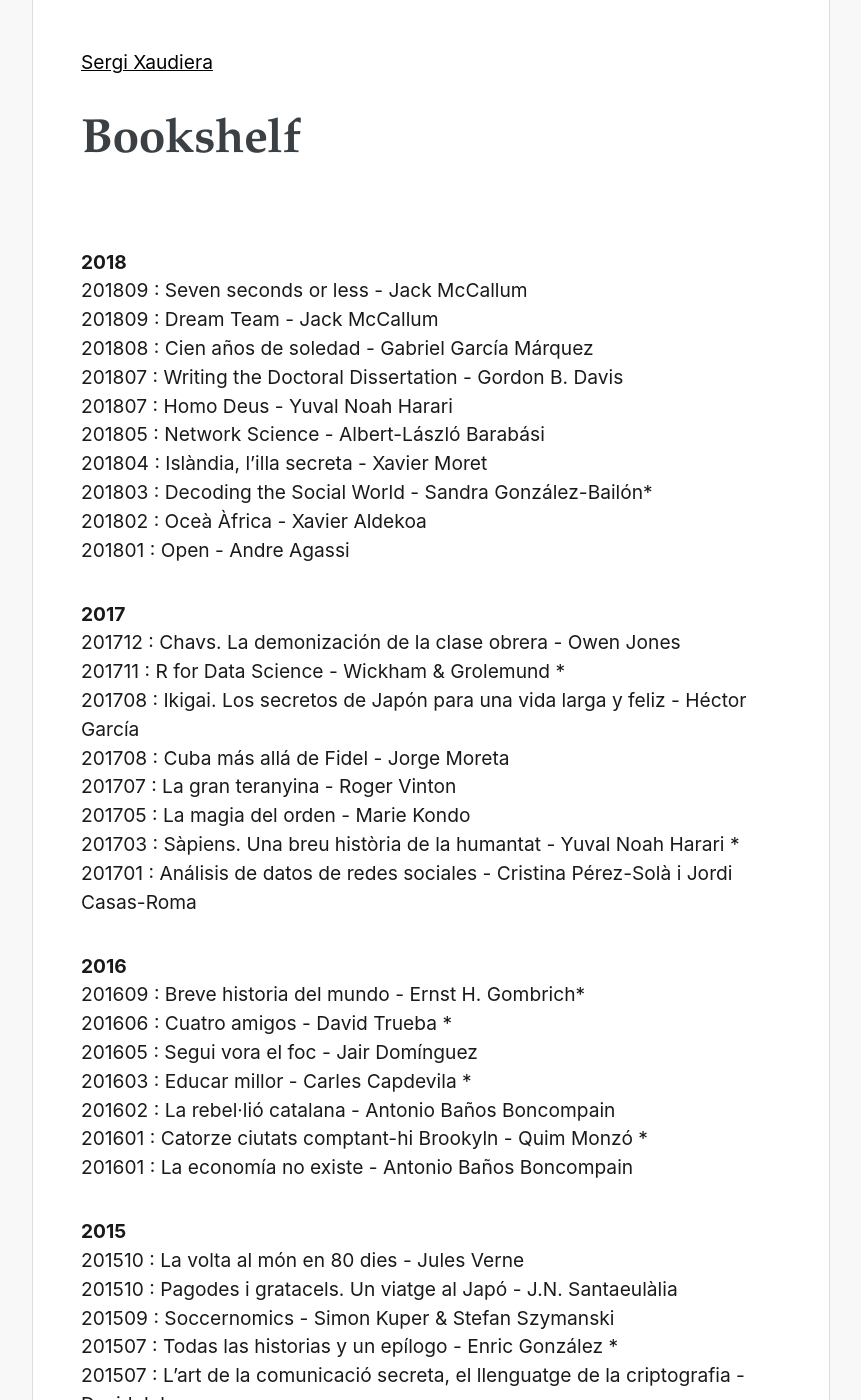
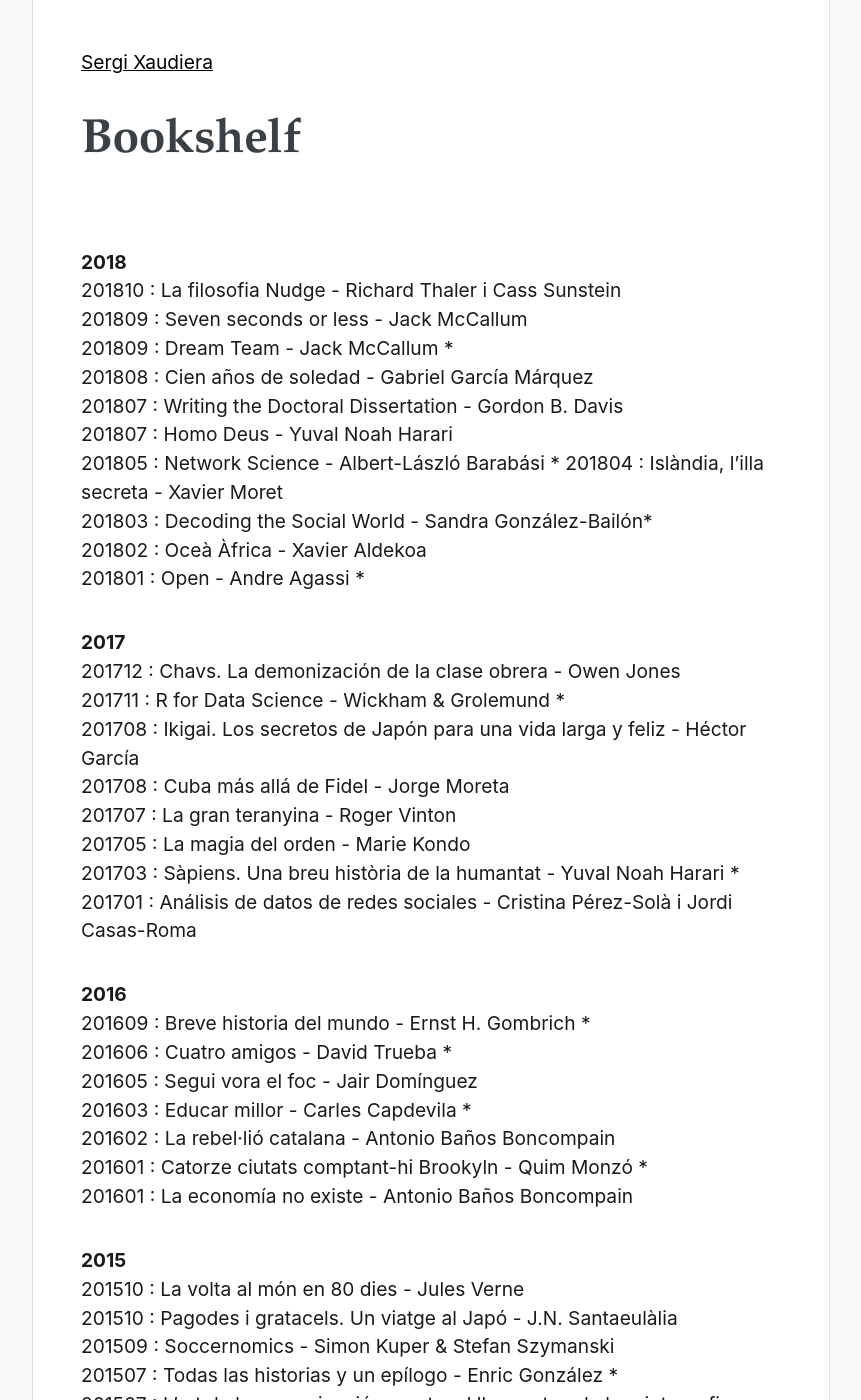
Before and after one commit to sergixaudiera/sergixaudiera.github.io, a Jekyll site: the page built from library.md, in a window 1280 px wide and 1400 px high. Shown: the whole window, without its empty margins (209-1070 px from the left). Built offline with Jekyll 4.4.1, drawn with Linux system fonts in a browser that asks for light colours; some of the changed text lies outside the part shown.

Commit message:
+ la filosofia Nudge

```diff
--- a/library.md
+++ b/library.md
@@ -5,16 +5,17 @@
 permalink: /library/
 ---
 **2018**
+201810 : La filosofia Nudge - Richard Thaler i Cass Sunstein
 201809 : Seven seconds or less - Jack McCallum
-201809 : Dream Team - Jack McCallum
+201809 : Dream Team - Jack McCallum *
 201808 : Cien años de soledad - Gabriel García Márquez
 201807 : Writing the Doctoral Dissertation - Gordon B. Davis
 201807 : Homo Deus - Yuval Noah Harari
-201805 : Network Science - Albert-László Barabási
+201805 : Network Science - Albert-László Barabási *
 201804 : Islàndia, l'illa secreta - Xavier Moret
 201803 : Decoding the Social World - Sandra González-Bailón*
 201802 : Oceà Àfrica - Xavier Aldekoa
-201801 : Open - Andre Agassi
+201801 : Open - Andre Agassi *
 
 **2017**
 201712 : Chavs. La demonización de la clase obrera - Owen Jones
@@ -27,7 +28,7 @@
 201701 : Análisis de datos de redes sociales - Cristina Pérez-Solà i Jordi Casas-Roma
 
 **2016**
-201609 : Breve historia del mundo - Ernst H. Gombrich*
+201609 : Breve historia del mundo - Ernst H. Gombrich *
 201606 : Cuatro amigos - David Trueba *
 201605 : Segui vora el foc - Jair Domínguez
 201603 : Educar millor - Carles Capdevila *
@@ -53,15 +54,15 @@
 201409 : Si Beethoven pogués escoltar-me - Ramon Gener
 201409 : Globalització econòmica i fragmentació social - Alain Touraine
 201407 : Somni d'una nit d'estiu - William Shakspeare
-201401 : Formulas para ganar - Julián Felipo
+201401 : Formulas para ganar - Julián Felipo *
 201401 : Avança la teva jubilació - Raimon Samsó
 
 **2013**
 201311 : ReWork, change the way you work forever - Jason Fried
 201308 : El petit príncep - Antoine de Saint-Exupéry *
 201308 : Allà on viuen els monstres - Maurice Sendak
-201307 : Elogio a la lentitud - Carl Honoré
-201306 : El Matí amb Raimon Panikkar - Antoni Bassas
+201307 : Elogio a la lentitud - Carl Honoré *
+201306 : El Matí amb Raimon Panikkar - Antoni Bassas *
 201305 : La fàbrica  - Miquel Martí i Pol
 201305 : Un món feliç  - Aldous Huxley *
 201304 : Simiocracia - Españistán - Aleix Saló
@@ -91,14 +92,14 @@
 201207 : Ara parlo jo - Carles Reixach
 201207 : El viatge a la felicitat - Eduard Punset
 201206 : El monjo que va vendre el Ferrari - Robin Sharma
-201205 : Visualize This - Nathan Yau
+201205 : Visualize This - Nathan Yau *
 201204 : Predictably irrational - Dan Ariely *
 201203 : Analítica Web 2.0 - Avinash Kaushik
 201201 : Córrer o morir - Kilian Jornet
 
 **2011**
 201112 : Yo y tú, objetos de lujo /  Vicente Verdú *
-201111 : La Ética del hacker y el espíritu de la era de la información - Pekka Himanen
+201111 : La Ética del hacker y el espíritu de la era de la información - Pekka Himanen *
 201111 : Mañana lo dejo - Pedro García Aguado
 201109 : El ladrón de cerebros - Pere Estupinyà *
 201107 : 9-11 - Noam Chomsky
@@ -106,7 +107,7 @@
 201106 : Administració, societat, llengua i Internet - Jordi Graells i Núria Vives
 201106 : La magia - John U. Bacon
 201105 : Està tot per fer - Pau Garcia-Milà
-201105 : Wikileaks per dins - Daniel Domscheit-Berg
+201105 : Wikileaks per dins - Daniel Domscheit-Berg *
 201102 : Jazz al despatx de Hitler - Plàcid Garcia- Planas *
 
 **2010**
```
